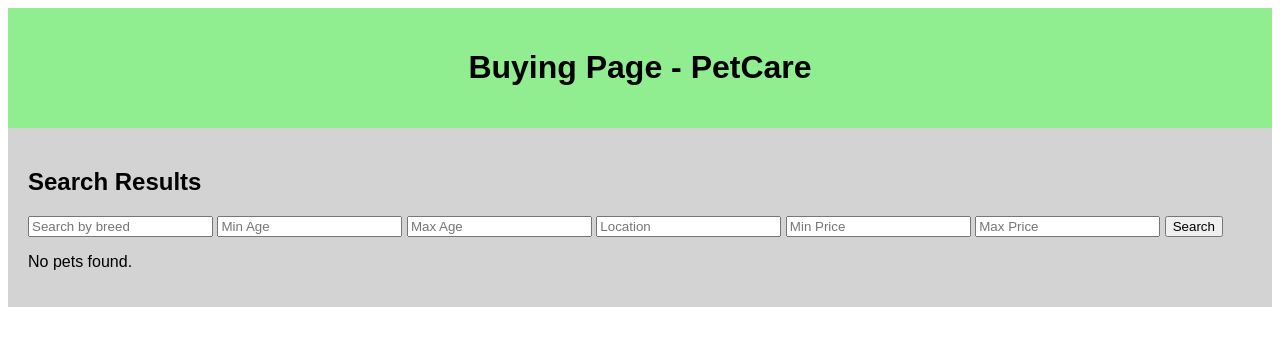
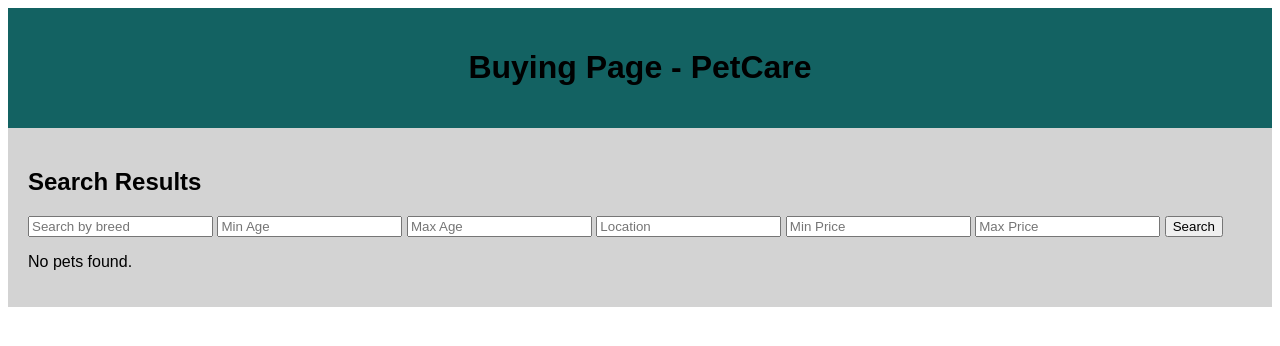
Before and after one commit to sakibrahat/El_Petrio_Sign_Up, a Django app: page /Buying/ in a window 1280 px wide. Shown: the top 346 px of the page. Run offline with Django 3.2, Linux system fonts and the light colour scheme.

Commit message:
commit raiyan 22nd

```diff
--- a/registration/templates/Buying.html
+++ b/registration/templates/Buying.html
@@ -4,13 +4,16 @@
 <head>
     <meta charset="UTF-8">
     <meta name="viewport" content="width=device-width, initial-scale=1.0">
-    <title>Buying Page - PetCare</title>
+    <title>Buying</title>
+
     <style>
         body {
-            font-family: Arial, sans-serif;
+            font-family: arial, sans-serif;
+
+
         }
         .header {
-            background-color: lightgreen;
+            background-color: #136262;
             padding: 20px;
             text-align: center;
         }
@@ -31,6 +34,11 @@
     </div>
     <div class="content">
         <h2>Search Results</h2>
+        <style>
+            {
+            color: black
+            }
+        </style>
         <form method="get">
             <input type="text" name="query" placeholder="Search by breed">
             <input type="number" name="min_age" placeholder="Min Age">
```
Also changed, not shown: registration/db.sqlite3.
